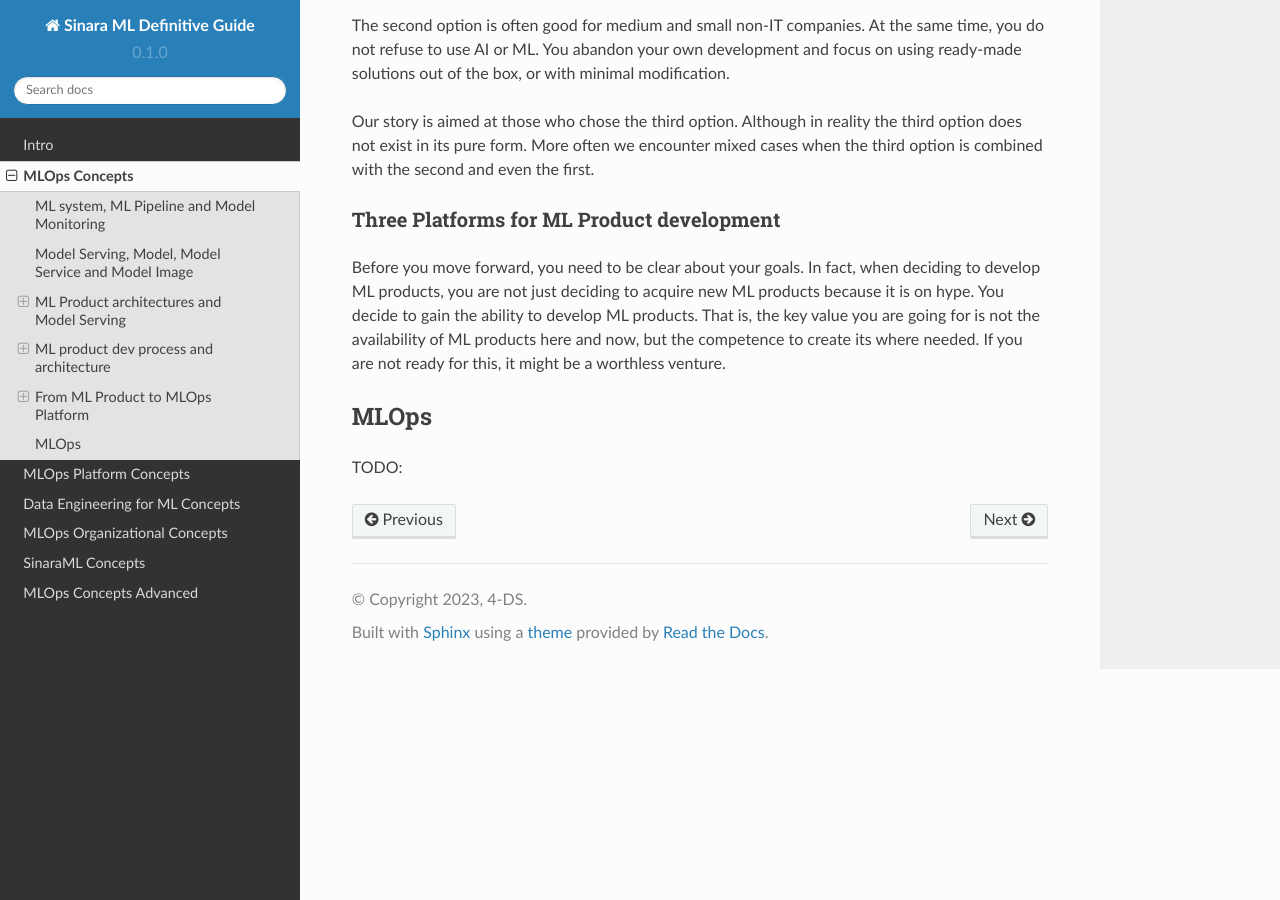
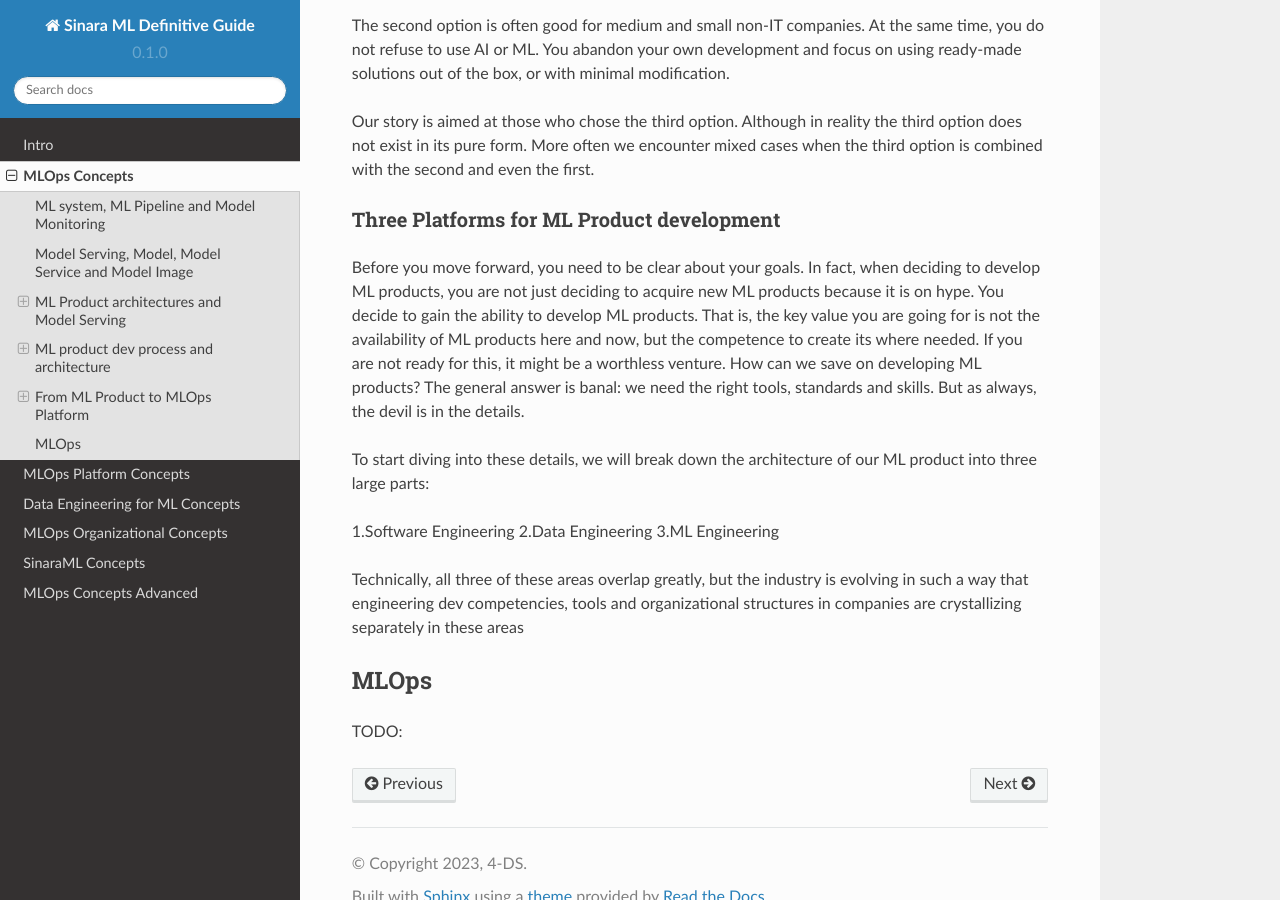
Before and after one commit to 4-DS/SinaraML-Def-Guide, a Sphinx documentation site: the page built from docs/source/concepts.rst, in a window 1280 px wide and 900 px high, scrolled down 11245 px. Built offline with Sphinx 7.4.7 and the Read the Docs theme 2.0.0, drawn with Linux system fonts in a browser that asks for light colours.

Commit message:
Update concepts.rst

```diff
--- a/docs/source/concepts.rst
+++ b/docs/source/concepts.rst
@@ -199,6 +199,15 @@ Our story is aimed at those who chose the third option. Although in reality the
 Three Platforms for ML Product development
 ==========================================
 Before you move forward, you need to be clear about your goals. In fact, when deciding to develop ML products, you are not just deciding to acquire new ML products because it is on hype. You decide to gain the ability to develop ML products. That is, the key value you are going for is not the availability of ML products here and now, but the competence to create its where needed. If you are not ready for this, it might be a worthless venture.
+How can we save on developing ML products? The general answer is banal: we need the right tools, standards and skills. But as always, the devil is in the details.
+
+To start diving into these details, we will break down the architecture of our ML product into three large parts:
+
+1.Software Engineering
+2.Data Engineering
+3.ML Engineering
+
+Technically, all three of these areas overlap greatly, but the industry is evolving in such a way that engineering dev competencies, tools and organizational structures in companies are crystallizing separately in these areas
 
 MLOps
 *****
```
